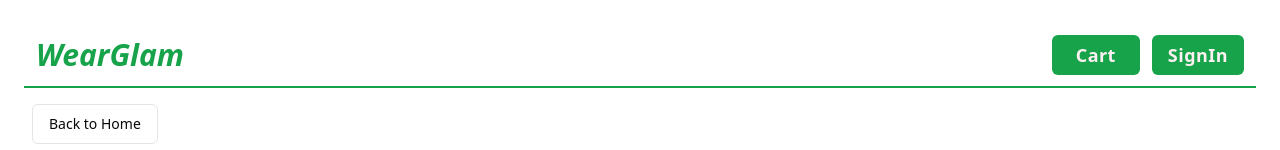
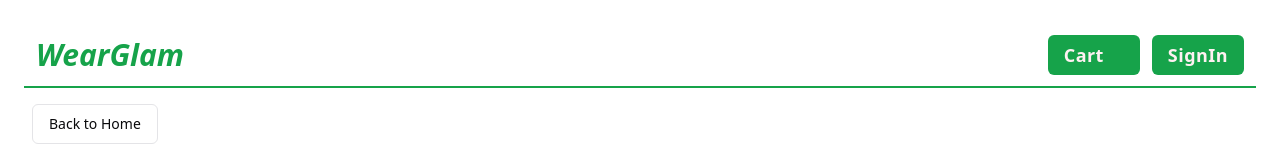
Before and after one commit to rohitsb20/ecommercenew, a Next.js app: page /product/classic-pants in a window 1280 px wide. Shown: the top 150 px of the page. Built offline with nearby package versions, Linux system fonts and the light colour scheme.

Commit message:
Update Menu component to enhance Cart link display with item count and improved styling

```diff
--- a/components/Menu.tsx
+++ b/components/Menu.tsx
@@ -15,9 +15,12 @@ export default function Menu() {
   return (
     <div className="flex gap-x-3">
       <Button variant="default">
-        <Link href="/cart" className="p-2 text-lg tracking-wide font-semibold">
-          Cart
-          <div className="bg-red-400">
+        <Link
+          href="/cart"
+          className="flex gap-x-1 text-lg tracking-wide font-semibold"
+        >
+          <span> Cart</span>
+          <div className=" text-black px-2 rounded-xl">
             {mount && items.length != 0 && (
               <div>{items.reduce((a, c) => a + c.qty, 0)} </div>
             )}
```
